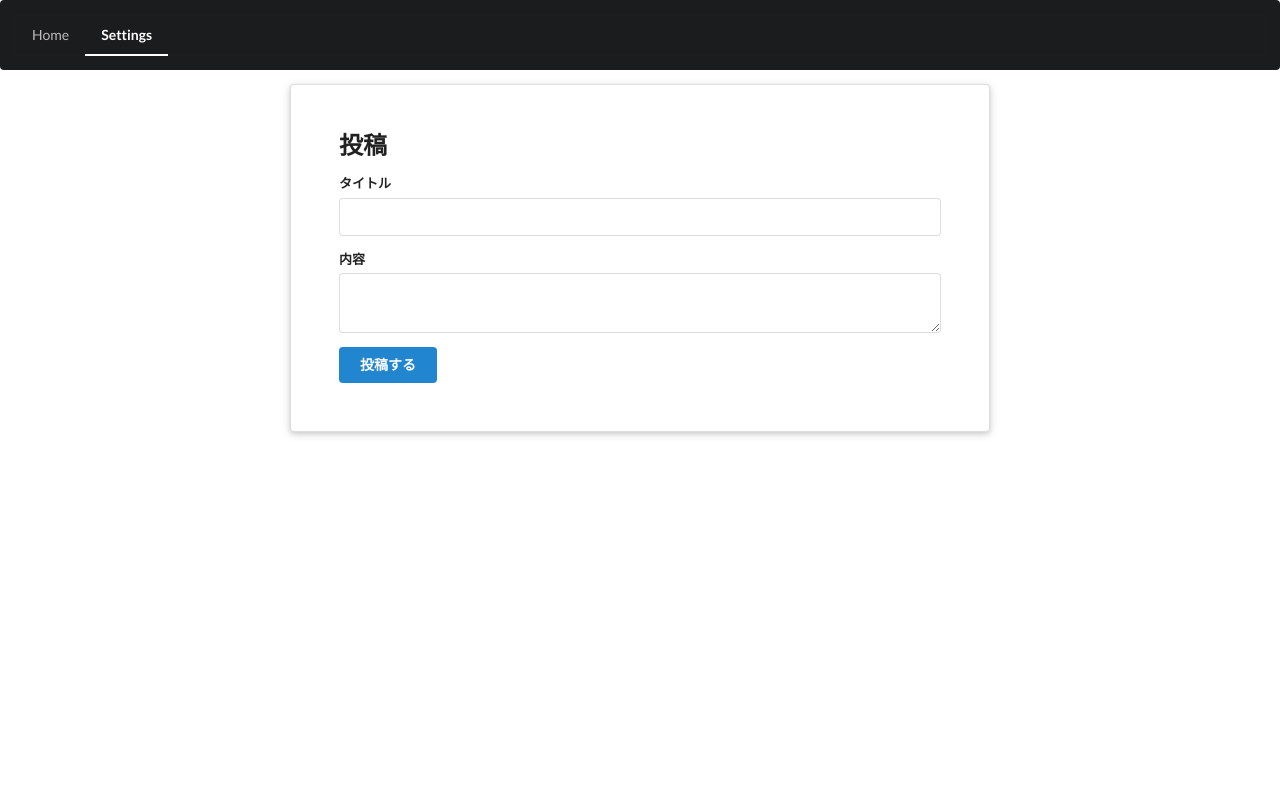
After one commit to curevuln/curevuln-exercise, a PHP site: page /templates/post.php in a window 1280 px wide. The commit adds this page. Run offline with PHP 8.4, Linux system fonts and the light colour scheme; some libraries are stand-ins or nearby versions.

Commit message:
[WIP] blog post

```diff
--- a/php-ssrf/www/templates/index.php
+++ b/php-ssrf/www/templates/index.php
@@ -22,7 +22,11 @@
   	</div>
 	</div>
 	<div class="ui raised very padded text container segment">
- 		<h2 class="ui header">Articles</h2>
+    <div class="ui clearing vertical segment">
+ 		  <h2 class="ui header">Articles
+        <a href="/post.php"><button class="ui button right floated primary">投稿する</button></a>
+      </h2>
+    </div>
     <div class="ui cards">
     <?php foreach ($result as $article): ?>
       <div class="card">
--- /dev/null
+++ b/php-ssrf/www/templates/post.php
@@ -0,0 +1,41 @@
+<!DOCTYPE html>
+<html lang="ja">
+<head>
+  <meta charset="UTF-8">
+  <title>Webhook 設定</title>
+  <link rel="stylesheet" type="text/css" href="/static/css/semantic.min.css">
+  <script src="https://code.jquery.com/jquery-3.1.1.min.js"
+    integrity="sha256-hVVnYaiADRTO2PzUGmuLJr8BLUSjGIZsDYGmIJLv2b8="
+    crossorigin="anonymous">
+  </script>
+  <script src="/static/js/semantic.min.js"></script>
+</head>
+<body>
+	<div class="ui inverted segment">
+  	<div class="ui inverted secondary pointing menu">
+    	<a class="item" href="/">
+      	Home
+    	</a>
+    	<a class="active item" href="/settings.php">
+      	Settings
+    	</a>
+  	</div>
+	</div>
+	<div class="ui raised very padded text container segment">
+ 		<h2 class="ui header">投稿</h2>
+		<form class="ui form" action="/post.php" method="post">
+			<div class="field">
+				<label>タイトル</label>
+				<input type="text"
+						 name="title"
+				>
+			</div>
+      <div class="field">
+        <label>内容</label>
+        <textarea name="content" rows="2"></textarea>
+      </div>
+			<button class="ui button primary" type="submit">投稿する</button>
+		</form>
+	</div>
+</body>
+</html>
```
Also changed, not shown: php-ssrf/www/post.php (added, +18 -0 lines).
